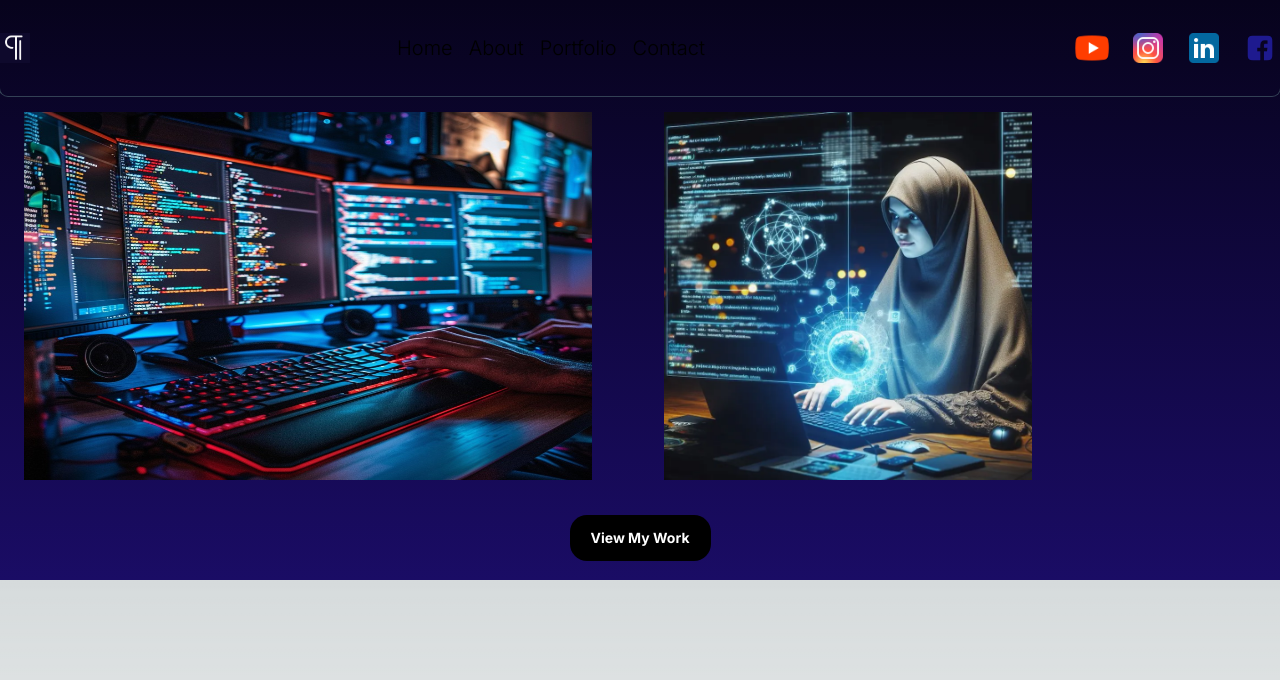
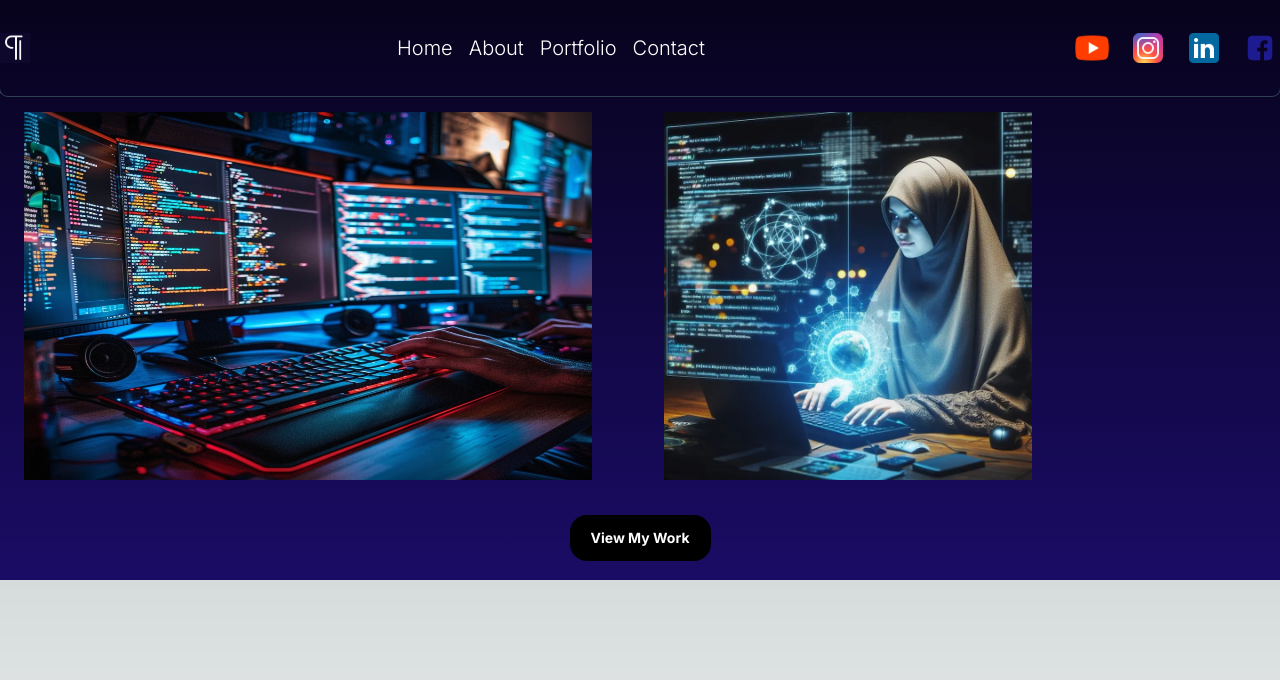
Before and after one commit to SaraNaveed02/portfolio, a Next.js app: page / in a window 1280 px wide. Shown: the top 680 px of the page. Built offline with nearby package versions, Linux system fonts and the light colour scheme.

Commit message:
Update navbar.tsx

```diff
--- a/src/app/components/navbar.tsx
+++ b/src/app/components/navbar.tsx
@@ -5,7 +5,7 @@ import Link from "next/link";
 
 const Navbar = () => {
   return (
-    <div className="h-full flex items-center justify-between text-xl ring-1 ring-slate-700 rounded-b-lg shadow-white">
+    <div className="h-full flex items-center text-white justify-between text-xl ring-1 ring-slate-700 rounded-b-lg shadow-white">
       {/* NAvBAR */}
       <div className="flex ">
         <Image src={"/port.png"} alt="profolio" width={30} height={40}  />
```
